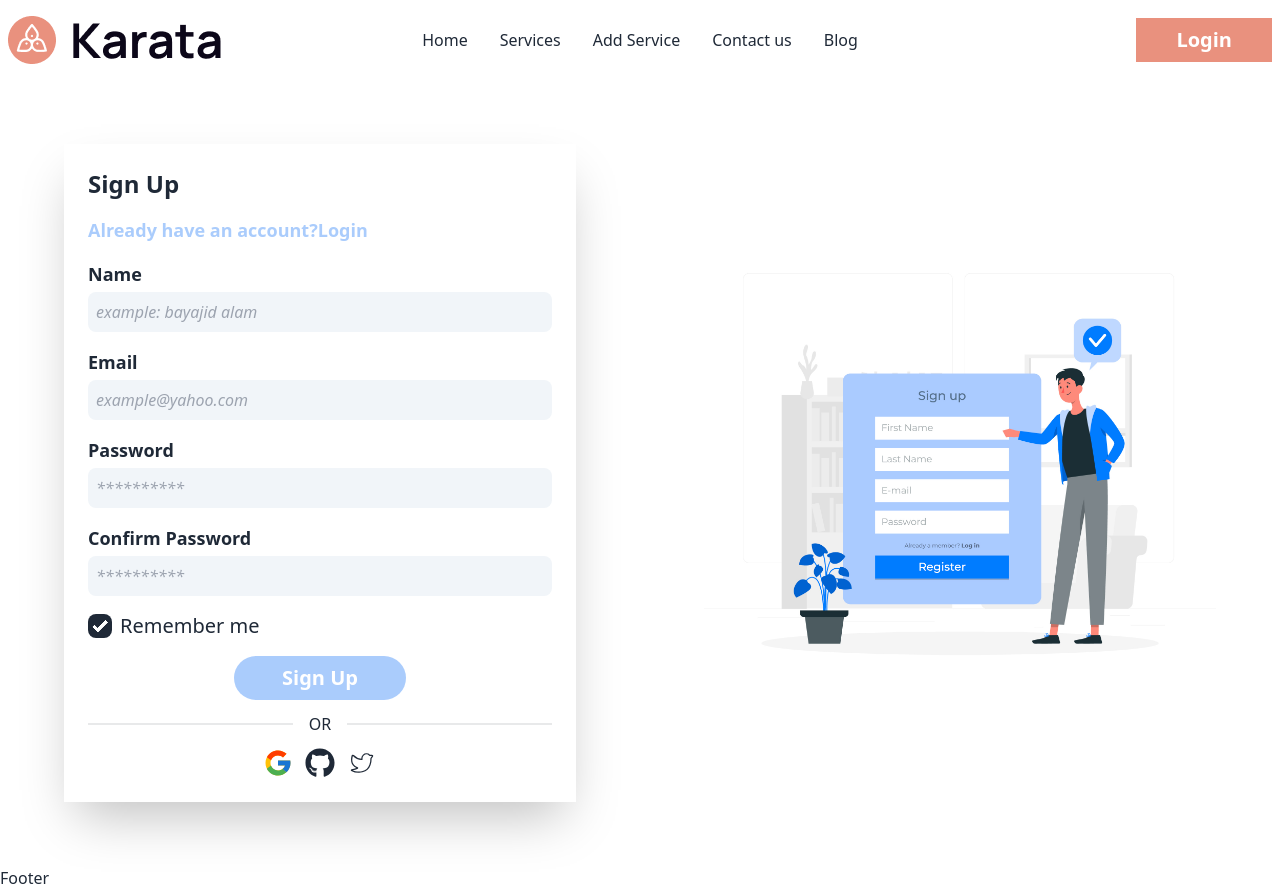
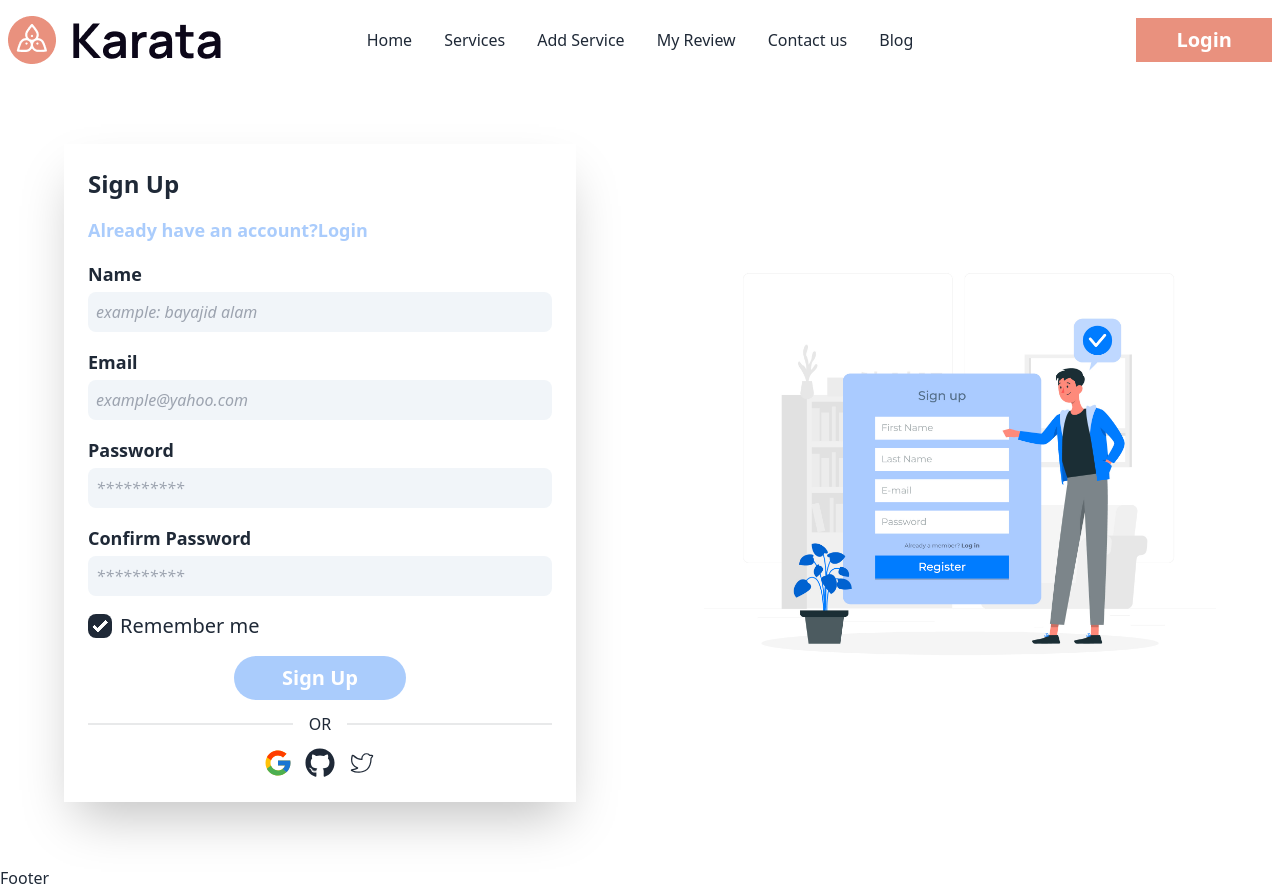
Before and after one commit to BayajidAlam/karata-client, a React (Create React App) app: page /signUp in a window 1280 px wide. Built offline with nearby package versions, Linux system fonts and the light colour scheme; no server answers.

Commit message:
private route added

```diff
--- a/src/Pages/LogIn/LogIn.js
+++ b/src/Pages/LogIn/LogIn.js
@@ -2,7 +2,7 @@ import React, { useContext, useState } from "react";
 import { FcGoogle } from "react-icons/fc";
 import { FaGithub } from "react-icons/fa";
 import { CiTwitter } from "react-icons/ci";
-import { Link } from "react-router-dom";
+import { Link, useLocation, useNavigate } from "react-router-dom";
 import pic from "../../assets/signin.jpg";
 import { useForm } from "react-hook-form";
 import { AuthContext } from "../../context/AuthProvider/AuthProvider";
@@ -12,6 +12,11 @@ const LogIn = () => {
 
   const { logInUser } = useContext(AuthContext);
   const [ logInError, setLogInError ] = useState('');
+
+  let navigate = useNavigate();
+  let location = useLocation();
+
+  let from = location.state?.from?.pathname || "/";
 
   const {
     register,
@@ -25,6 +30,7 @@ const LogIn = () => {
     logInUser(data.email,data.password)
     .then(result => {
       toast.success("User logged in successfully")
+      navigate(from, { replace: true });
     })
     .catch(err=>{
       const message = err.message;
--- a/src/Pages/SignUp/SignUp.js
+++ b/src/Pages/SignUp/SignUp.js
@@ -1,5 +1,5 @@
 import React, { useContext, useState } from "react";
-import { Link } from "react-router-dom";
+import { Link, useLocation, useNavigate } from "react-router-dom";
 import pic from "../../assets/signup.jpg";
 import "./SignUp.css";
 import { FcGoogle } from "react-icons/fc";
@@ -13,6 +13,10 @@ const SignUp = () => {
 
   const { createUser, updateUser  } = useContext(AuthContext);
   const [signUpError, setSignUpError ] = useState("");
+
+  let navigate = useNavigate();
+  let location = useLocation();
+  let from = location.state?.from?.pathname || "/";
 
   const {
     register,
@@ -35,6 +39,7 @@ const SignUp = () => {
       updateUser(userInfo)
       .then(()=>{
         toast.success('Profile updated')
+        navigate(from, { replace: true });
       })
       .catch(error=>{
         const message = error.message;
--- a/src/components/NavBar/NavBar.js
+++ b/src/components/NavBar/NavBar.js
@@ -13,9 +13,10 @@ const NavBar = () => {
   const menuItem = <>
     <li><Link to='/'>Home</Link></li>
     <li><Link to='/services'>Services</Link></li>
-    <li><Link to='/'>Add Service</Link></li>
-    <li><Link to='/'>Contact us</Link></li>
-    <li><Link to='/'>Blog</Link></li>
+    <li><Link to='/addService'>Add Service</Link></li>
+    <li><Link to='/my-review'>My Review</Link></li>
+    <li><Link to='/contact'>Contact us</Link></li>
+    <li><Link to='/blog'>Blog</Link></li>
   </>
 
   // sign out user
--- /dev/null
+++ b/src/routes/PrivateRoute/PrivateRoute.js
@@ -0,0 +1,14 @@
+import React, { useContext } from 'react';
+import { Navigate, useLocation } from 'react-router-dom';
+import { AuthContext } from '../../context/AuthProvider/AuthProvider';
+
+const PrivateRoute = ({children}) => {
+  const { user } = useContext(AuthContext);
+  let location = useLocation();
+  if(user){
+    return children
+  }
+  return <Navigate to="/login" state={{ from: location }} replace />;
+};
+
+export default PrivateRoute;
```
